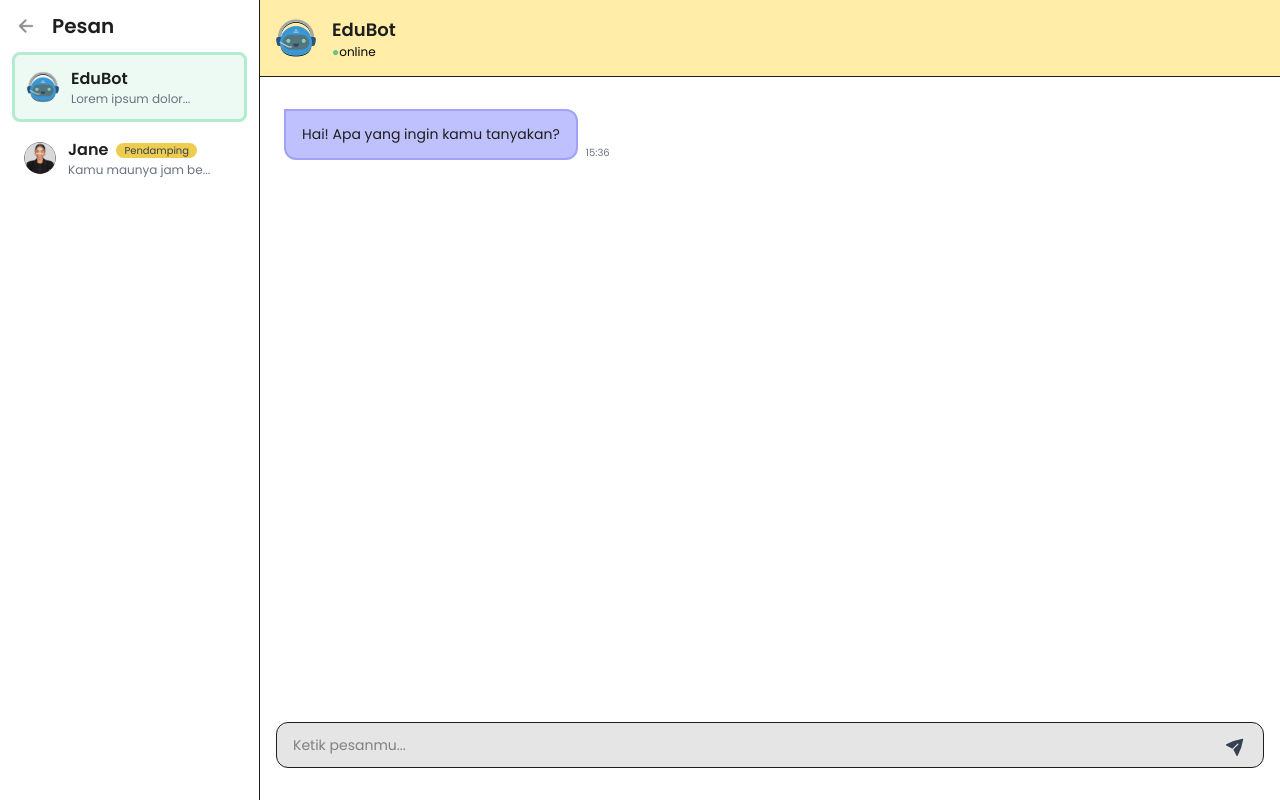
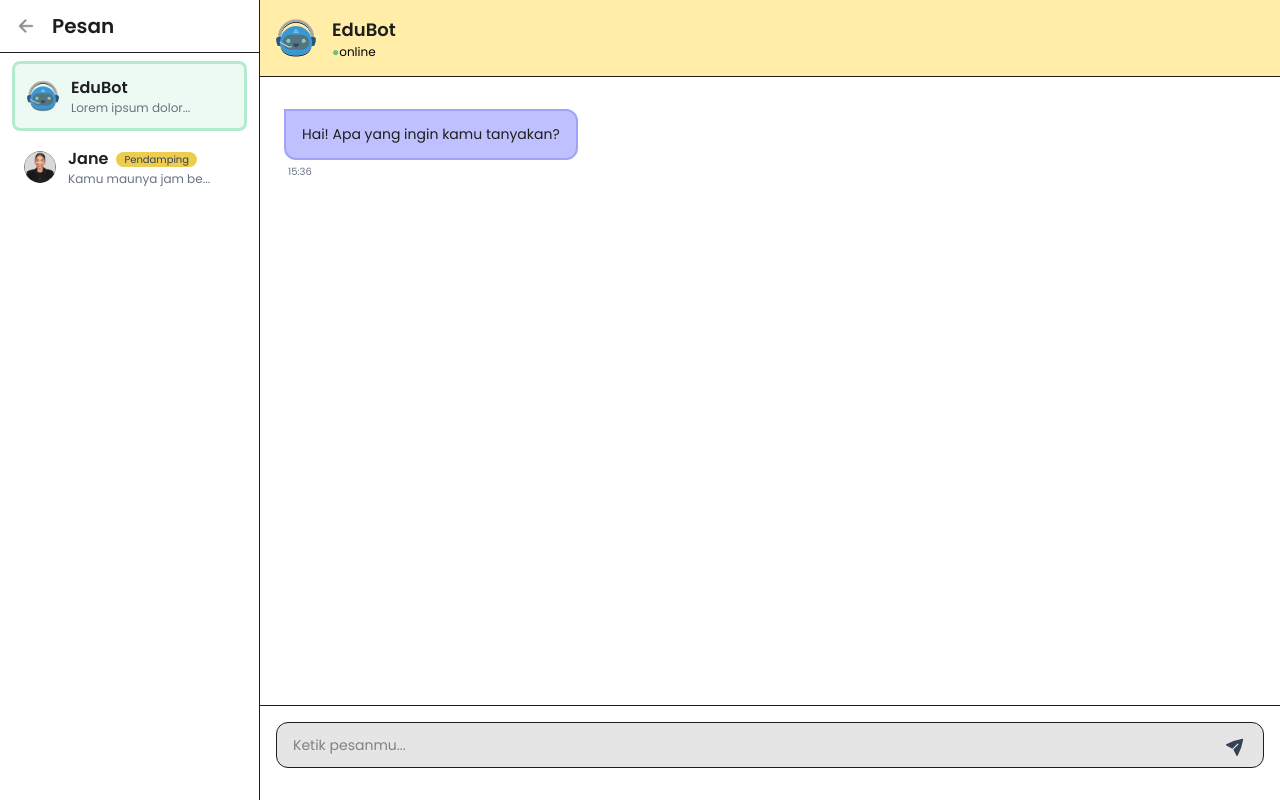
Before and after one commit to najwakahanifatima/EduMinds, a Next.js app in the folder apps/web/: page /chat in a window 1280 px wide. Built offline with nearby package versions, Linux system fonts and the light colour scheme.

Commit message:
feat: add logout option and fix chat scrolling

```diff
--- a/apps/web/src/app/_components/Navbar.tsx
+++ b/apps/web/src/app/_components/Navbar.tsx
@@ -24,9 +24,11 @@
 
   const [openCareer, setOpenCareer] = useState(false);
   const [openPendamping, setOpenPendamping] = useState(false);
+  const [openProfile, setOpenProfile] = useState(false);
 
   const careerRef = useRef<HTMLDivElement>(null);
   const pendampingRef = useRef<HTMLDivElement>(null);
+  const profileRef = useRef<HTMLDivElement>(null);
 
   const [userName, setUserName] = useState('');
   const [careerPath, setCareerPath] = useState('');
@@ -52,6 +54,12 @@
         !pendampingRef.current.contains(e.target as Node)
       ) {
         setOpenPendamping(false);
+      }
+      if (
+        profileRef.current &&
+        !profileRef.current.contains(e.target as Node)
+      ) {
+        setOpenProfile(false);
       }
     };
     document.addEventListener("mousedown", handler);
@@ -163,13 +171,39 @@
             <p className="text-sm font-medium text-indigo-700">{userName || "Pengguna"}</p>
           </div>
 
-          <button onClick={() => router.push("/profile")}>
+          <div ref={profileRef} className="relative">
+            <button onClick={() => setOpenProfile((s) => !s)}>
               <img
                 src="/dummy-profile.png"
                 alt="profile"
                 className="h-8 w-8 rounded-full bg-green-200 object-cover"
               />
             </button>
+
+            {openProfile && (
+              <div className="absolute right-0 mt-2 w-36 overflow-hidden rounded-xl border border-gray-800 bg-white shadow-lg">
+                <button
+                  onClick={() => {
+                    router.push("/profile");
+                    setOpenProfile(false);
+                  }}
+                  className="block w-full px-4 py-2 text-left text-sm text-black hover:bg-[#EDCD50]/65"
+                >
+                  Lihat Profil
+                </button>
+                <button
+                  onClick={() => {
+                    // LOGOUT
+                    router.push("/");
+                    setOpenProfile(false);
+                  }}
+                  className="block w-full px-4 py-2 text-left text-sm text-black hover:bg-[#EDCD50]/65"
+                >
+                  Keluar Akun
+                </button>
+              </div>
+            )}
+          </div>
         </div>
       </div>
     </div>
--- a/apps/web/src/app/_components/NavbarSupervisor.tsx
+++ b/apps/web/src/app/_components/NavbarSupervisor.tsx
@@ -1,5 +1,4 @@
 "use client";
-
 import React, { useState, useRef, useEffect } from "react";
 import { useRouter, usePathname } from "next/navigation";
 
@@ -24,9 +23,11 @@
 
   const [openCareer, setOpenCareer] = useState(false);
   const [openPendamping, setOpenPendamping] = useState(false);
+  const [openProfile, setOpenProfile] = useState(false);
 
   const careerRef = useRef<HTMLDivElement>(null);
   const pendampingRef = useRef<HTMLDivElement>(null);
+  const profileRef = useRef<HTMLDivElement>(null);
 
   useEffect(() => {
     const handler = (e: MouseEvent) => {
@@ -42,6 +43,12 @@
       ) {
         setOpenPendamping(false);
       }
+      if (
+        profileRef.current &&
+        !profileRef.current.contains(e.target as Node)
+      ) {
+        setOpenProfile(false);
+      }
     };
     document.addEventListener("mousedown", handler);
     return () => document.removeEventListener("mousedown", handler);
@@ -54,28 +61,22 @@
           <button onClick={() => router.push("/")}>
             <img src="/logo-cropped.png" alt="EduMinds" className="h-4 w-auto scale-[1.05] sm:h-5 sm:scale-[1.15] md:h-6 md:scale-100 lg:h-7 origin-left"/>
           </button>
-
           <button onClick={() => router.push("/supervisor")} className={`${activeNav("/supervisor")} inline`}>
             Beranda
           </button>
-
           <button
             onClick={() => router.push("/schedule")}
             className={activeNav("/schedule")}
           >
             Lihat Jadwal
           </button>
-
           <button
             onClick={() => router.push("/students")}
             className={activeNav("/students")}
           >
             Pelajar
           </button>
-
-
         </div>
-
         <div className="flex flex-row items-center gap-1 sm:gap-2 md:gap-3 lg:gap-4">
           <button onClick={() => router.push("/chat")} className="p-2 hover:text-indigo-600">
             <img src="/chat.png" alt="Chat" className="h-4 w-4 sm:h-5 sm:w-5 md:h-6 md:w-6" />
@@ -85,21 +86,45 @@
             className="p-2 hover:text-indigo-600">
             <img src="/bell.png" alt="Notif" className="h-4 w-4 sm:h-5 sm:w-5 md:h-6 md:w-6" />
           </button>
-
           <span className="h-6 w-px bg-gray-300" />
-
           <div className="hidden xl:text-right xl:block">
             <p className="text-xs text-gray-500">Halo, Calon Florist!</p>
             <p className="text-sm font-medium text-indigo-700">Grace Doe</p>
           </div>
 
-          <button onClick={() => router.push("/supervisor-profile")}>
+          <div ref={profileRef} className="relative">
+            <button onClick={() => setOpenProfile((s) => !s)}>
               <img
                 src="/dummy-profile.png"
                 alt="profile"
                 className="h-8 w-8 rounded-full bg-green-200 object-cover"
               />
             </button>
+
+            {openProfile && (
+              <div className="absolute right-0 mt-2 w-36 overflow-hidden rounded-xl border border-gray-800 bg-white shadow-lg">
+                <button
+                  onClick={() => {
+                    router.push("/supervisor-profile");
+                    setOpenProfile(false);
+                  }}
+                  className="block w-full px-4 py-2 text-left text-sm text-black hover:bg-[#EDCD50]/65"
+                >
+                  Lihat Profil
+                </button>
+                <button
+                  onClick={() => {
+                    // LOGOUT
+                    router.push("/");
+                    setOpenProfile(false);
+                  }}
+                  className="block w-full px-4 py-2 text-left text-sm text-black hover:bg-[#EDCD50]/65"
+                >
+                  Keluar Akun
+                </button>
+              </div>
+            )}
+          </div>
         </div>
       </div>
     </div>
--- a/apps/web/src/app/chat/page.tsx
+++ b/apps/web/src/app/chat/page.tsx
@@ -51,17 +51,22 @@
     ],
 };
 
-
 export default function ChatPage() {
     const router = useRouter();
     const [active, setActive] = useState<Thread>(threads[0]);
     const [messages, setMessages] = useState<Record<string, Msg[]>>(initialMsgs);
     const [input, setInput] = useState("");
-    const bottomRef = useRef<HTMLDivElement>(null);
+    const messagesEndRef = useRef<HTMLDivElement>(null);
+    const messagesContainerRef = useRef<HTMLDivElement>(null);
 
+    const scrollToBottom = () => {
+        messagesEndRef.current?.scrollIntoView({ behavior: "smooth" });
+    };
+
+    // Auto scroll ketika messages berubah
     useEffect(() => {
-        bottomRef.current?.scrollIntoView({ behavior: "smooth" });
-    }, [messages, active]);
+        scrollToBottom();
+    }, [messages, active.id]);
 
     const send = async () => {
         if (!input.trim()) return;
@@ -104,6 +109,7 @@
                     ...prev,
                     [active.id]: [...(prev[active.id] || []), aiReply],
                 }));
+
             } catch (error) {
                 console.error("Gagal menghubungi AI:", error);
                 const errorReply: Msg = {
@@ -122,18 +128,17 @@
         }
     };
 
-
     return (
-        <>
-        <div className="grid h-screen grid-cols-[260px_minmax(0,1fr)] overflow-hidden">
-            <aside className="border-r">
-            <header className="flex items-center gap-4 px-4 py-3">
+        <div className="flex h-screen w-full overflow-hidden">
+            <aside className="w-[260px] border-r flex flex-col flex-shrink-0">
+                <header className="flex items-center gap-4 px-4 py-3 border-b bg-white flex-shrink-0">
                     <img src="/arrow-back.png" className="h-5 w-5 cursor-pointer"
                         onClick={() => router.push("/user-dashboard")}/>
                     <h2 className="text-xl font-semibold">Pesan</h2>
                 </header>
 
-            <ul className="space-y-1 px-3">
+                <div className="flex-1 overflow-y-auto">
+                    <ul className="space-y-1 px-3 py-2">
                         {threads.map((t) => (
                         <li
                             key={t.id}
@@ -157,10 +162,12 @@
                         </li>
                         ))}
                     </ul>
+                </div>
             </aside>
 
-            <section className="flex h-full flex-col">
-            <div className="flex items-center gap-4 border-b bg-[#FFEDA8] p-4">
+            <main className="flex-1 flex flex-col min-w-0">
+                {/* Header chat */}
+                <header className="flex items-center gap-4 border-b bg-[#FFEDA8] p-4 flex-shrink-0">
                     <img src={active.avatar} className="h-10 w-10 rounded-full" />
                     <div className="flex flex-col">
                     <div className="flex items-center gap-2">
@@ -174,11 +181,17 @@
                         <span className="text-xs text-black">online</span>
                     </div>
                     </div>
-            </div>
+                </header>
 
-            <div className="flex-1 overflow-y-auto bg-white px-6 py-8">
+                {/* Messages area */}
+                <div
+                    ref={messagesContainerRef}
+                    className="flex-1 overflow-y-auto bg-white px-6 py-8 scroll-smooth"
+                    style={{ minHeight: 0 }}
+                >
                     {messages[active.id]?.map((m, idx) => (
-                <div key={idx} className={`mb-6 flex ${m.from === "me" ? "justify-end" : ""}`}>
+                    <div key={idx} className={`mb-6 ${m.from === "me" ? "flex flex-col items-end" : "flex flex-col items-start"}`}>
+                        {/* Chat bubble */}
                         <div
                         className={`max-w-[60%] rounded-xl px-4 py-3 text-sm leading-relaxed ${
                             m.from === "me" ? "bg-[#5254A8] border-2 border-[#41438E] text-white rounded-tr-none" : "bg-[#BFC1FF] text-[#1E1E1E] border-2 border-[#A0A3F7] rounded-tl-none"
@@ -186,16 +199,18 @@
                         >
                         {m.text}
                         </div>
-                    <div className="ml-2 flex flex-col justify-end text-[10px] text-gray-500">
+                        {/* Info pengirim */}
+                        <div className={`mt-1 text-[10px] text-gray-500 ${m.from === "me" ? "text-right" : "text-left"}`}>
                         <span>{m.read ? "Dibaca" : ""}</span>
-                    <span>{m.time}</span>
+                        <span className="ml-1">{m.time}</span>
                         </div>
                     </div>
                     ))}
-                <div ref={bottomRef} />
+                    <div ref={messagesEndRef} />
                 </div>
 
-            <div className="p-4 mb-4">
+                {/* Input area */}
+                <footer className="p-4 mb-4 bg-white border-t flex-shrink-0">
                     <div className="flex items-center gap-2 rounded-xl border border-[#1E1E1E] bg-[#E5E5E5] px-4">
                     <input
                         value={input}
@@ -208,9 +223,8 @@
                         <PaperAirplaneIcon className="h-5 w-5 -rotate-45 text-gray-700 hover:text-indigo-700" />
                     </button>
                     </div>
+                </footer>
+            </main>
         </div>
-            </section>
-        </div>
-        </>
     );
 }
```
Lines whose indentation alone changed are shown as unchanged.
